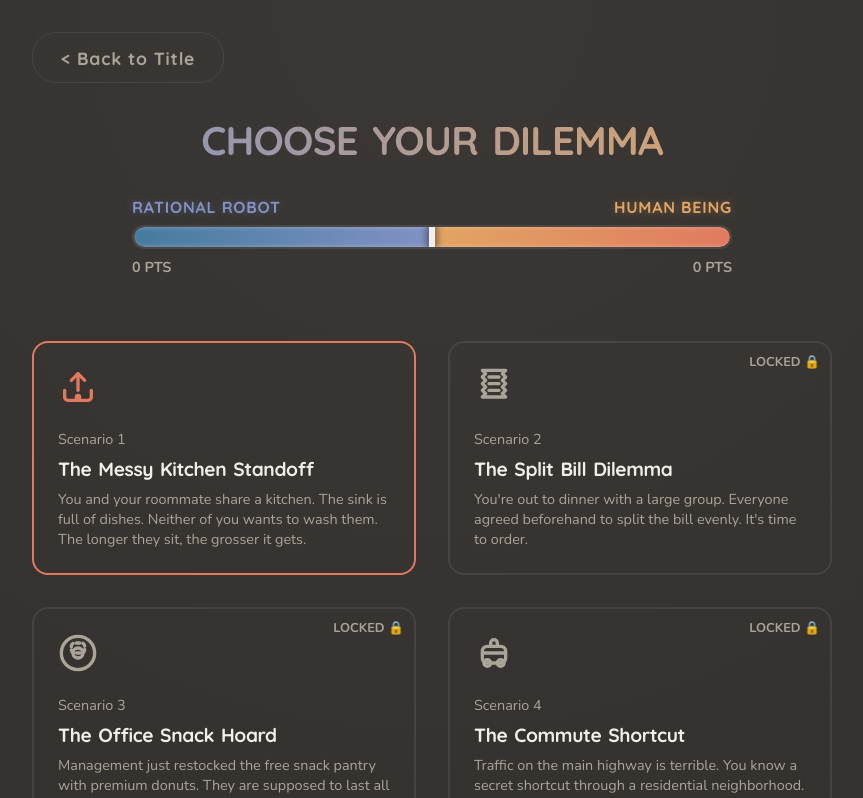
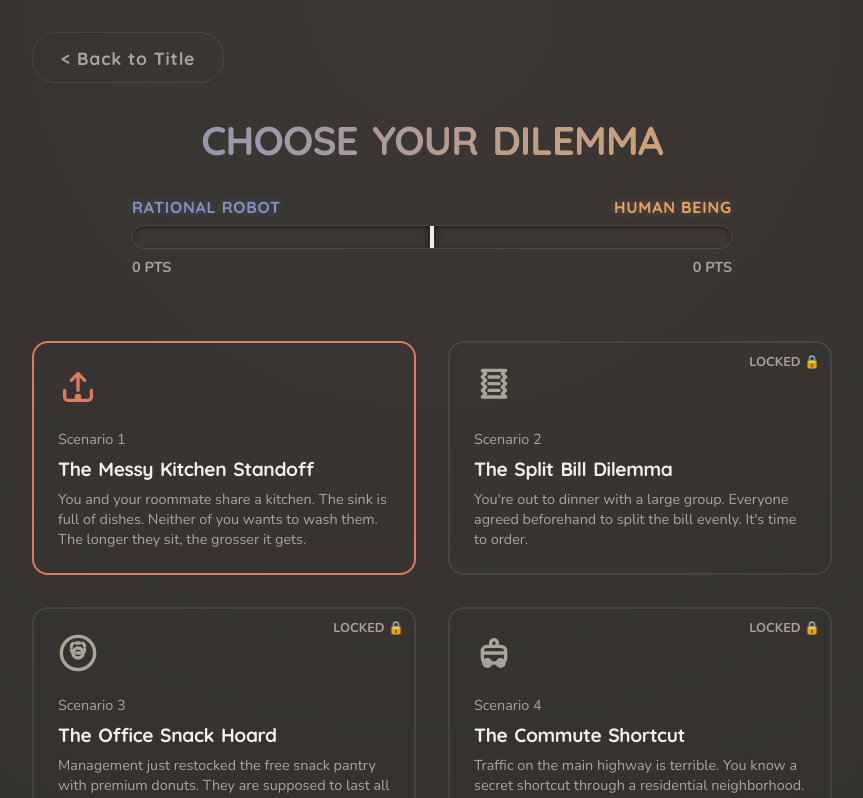
Before and after one commit to tommardev/game-theory-gamified, a Next.js app: page /map in a window 1280 px wide. Shown: the top 798 px of the page, without its empty margins (208-1071 px from the left). Built offline with nearby package versions, Linux system fonts and the light colour scheme.

Commit message:
feat: Redesign ScoreMeter to use Fill from Center (Seesaw) UX and bump version to 0.1.7

```diff
--- a/package.json
+++ b/package.json
@@ -1,6 +1,6 @@
 {
   "name": "game-theory-gamified",
-  "version": "0.1.6",
+  "version": "0.1.7",
   "private": true,
   "scripts": {
     "dev": "next dev",
--- a/src/shared/ui/ScoreMeter.module.css
+++ b/src/shared/ui/ScoreMeter.module.css
@@ -27,44 +27,54 @@
   text-shadow: 0 0 10px var(--accent-glow-human);
 }
 
-.meterTrack {
+.trackContainer {
   height: 24px;
+  position: relative;
+  display: flex;
+  margin: var(--spacing-xs) 0;
   background-color: var(--surface-color);
   border-radius: var(--radius-xl);
-  border: 2px solid var(--glass-border);
-  display: flex;
+  border: 1px solid var(--glass-border);
+  box-shadow: inset 0 2px 4px rgba(0, 0, 0, 0.4);
   overflow: hidden;
-  position: relative;
-  box-shadow: inset 0 4px 8px rgba(0, 0, 0, 0.4);
 }
 
-.meterRational {
-  height: 100%;
-  background: linear-gradient(90deg, var(--color-theme-7) 0%, var(--color-rational) 100%);
-  border-radius: var(--radius-xl) 0 0 var(--radius-xl);
-  box-shadow: inset -2px 0 5px rgba(255, 255, 255, 0.3);
+.leftHalf, .rightHalf {
+  flex: 1;
+  position: relative;
+  display: flex;
 }
 
-.meterHuman {
+.leftHalf {
+  justify-content: flex-end; /* Grows from right to left */
+}
+
+.rightHalf {
+  justify-content: flex-start; /* Grows from left to right */
+}
+
+.fillRational {
+  height: 100%;
+  background: linear-gradient(270deg, var(--color-rational) 0%, var(--color-theme-7) 100%);
+  box-shadow: 0 0 10px var(--accent-glow-rational);
+}
+
+.fillHuman {
   height: 100%;
   background: linear-gradient(90deg, var(--color-human) 0%, var(--color-theme-1) 100%);
-  border-radius: 0 var(--radius-xl) var(--radius-xl) 0;
-  box-shadow: inset 2px 0 5px rgba(255, 255, 255, 0.3);
+  box-shadow: 0 0 10px var(--accent-glow-human);
 }
 
 .centerMarker {
   position: absolute;
-  top: -4px;
-  bottom: -4px;
+  top: 0;
+  bottom: 0;
   left: 50%;
-  width: 6px;
+  width: 4px;
   background-color: var(--text-primary);
   transform: translateX(-50%);
-  border-radius: 3px;
   z-index: 2;
-  box-shadow:
-    0 0 8px rgba(0, 0, 0, 0.8),
-    inset 0 1px 2px rgba(255, 255, 255, 0.5);
+  box-shadow: 0 0 8px rgba(0, 0, 0, 0.8);
 }
 
 .scores {
--- a/src/shared/ui/ScoreMeter.tsx
+++ b/src/shared/ui/ScoreMeter.tsx
@@ -7,10 +7,12 @@ interface ScoreMeterProps {
 }
 
 export function ScoreMeter({ rationalScore, humanScore }: ScoreMeterProps) {
-  // Smooth tug-of-war formula based on a max possible difference of 130 points
+  // We calculate the net difference. Max possible difference is roughly 130 points.
   const scoreDifference = rationalScore - humanScore;
-  const rationalPercentage = Math.max(0, Math.min(100, 50 + (scoreDifference / 130) * 50));
-  const humanPercentage = 100 - rationalPercentage;
+  const isRationalWinning = scoreDifference >= 0;
+
+  // Percentage is based on the absolute difference (0 to 100% of the half-track)
+  const percentage = Math.min(100, (Math.abs(scoreDifference) / 130) * 100);
 
   return (
     <div className={styles.container}>
@@ -19,22 +21,29 @@ export function ScoreMeter({ rationalScore, humanScore }: ScoreMeterProps) {
         <span className={styles.labelHuman}>Human Being</span>
       </div>
 
-      <div className={styles.meterTrack}>
-        <motion.div
-          className={styles.meterRational}
-          initial={{ width: "50%" }}
-          animate={{ width: `${rationalPercentage}%` }}
-          transition={{ type: "spring", stiffness: 60, damping: 15 }}
-        />
-        <motion.div
-          className={styles.meterHuman}
-          initial={{ width: "50%" }}
-          animate={{ width: `${humanPercentage}%` }}
-          transition={{ type: "spring", stiffness: 60, damping: 15 }}
-        />
+      <div className={styles.trackContainer}>
+        {/* Left Half (Rational) */}
+        <div className={styles.leftHalf}>
+          <motion.div
+            className={styles.fillRational}
+            initial={{ width: "0%" }}
+            animate={{ width: isRationalWinning ? `${percentage}%` : "0%" }}
+            transition={{ type: "spring", stiffness: 60, damping: 15 }}
+          />
+        </div>
 
         {/* Center Indicator */}
         <div className={styles.centerMarker} />
+
+        {/* Right Half (Human) */}
+        <div className={styles.rightHalf}>
+          <motion.div
+            className={styles.fillHuman}
+            initial={{ width: "0%" }}
+            animate={{ width: !isRationalWinning && scoreDifference !== 0 ? `${percentage}%` : "0%" }}
+            transition={{ type: "spring", stiffness: 60, damping: 15 }}
+          />
+        </div>
       </div>
 
       <div className={styles.scores}>
```
Also changed, not shown: tasks/TM/todos/todo.md (+2 -0 lines).
